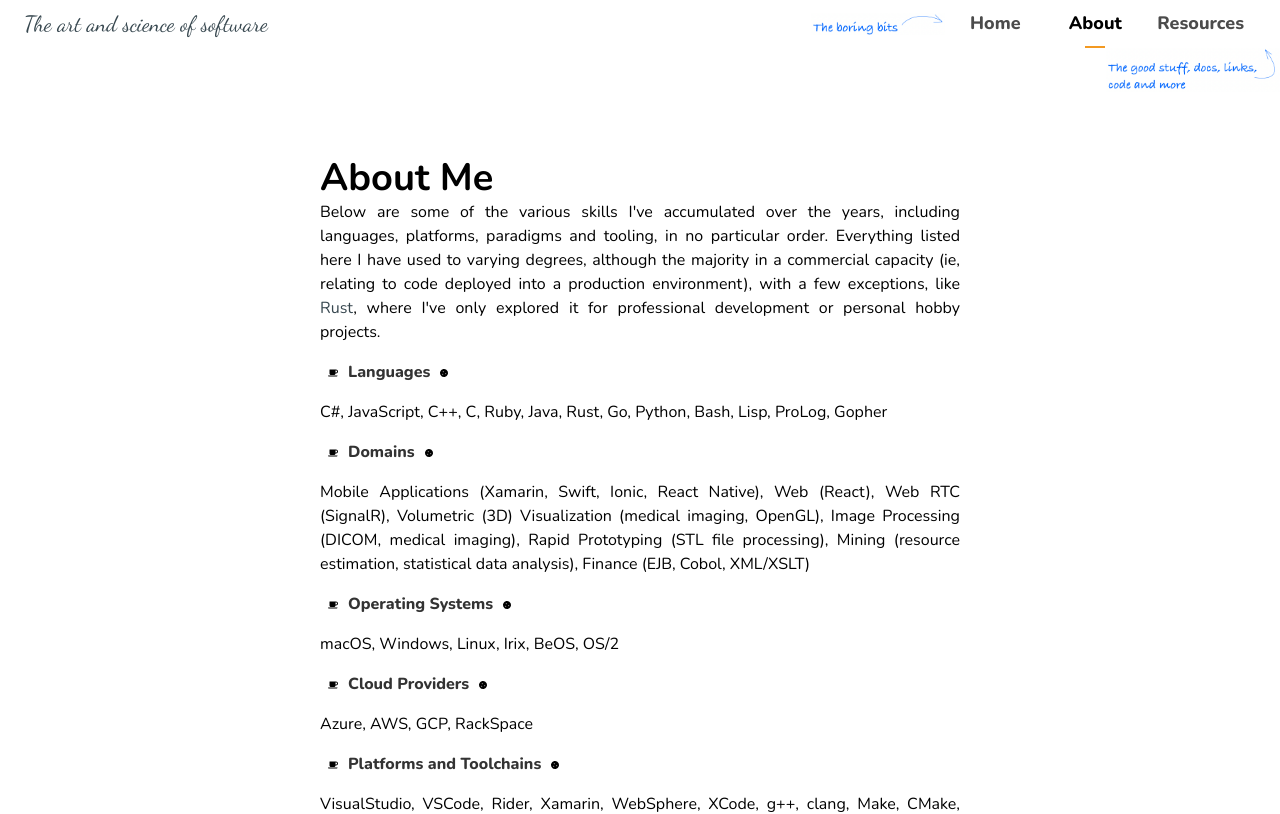
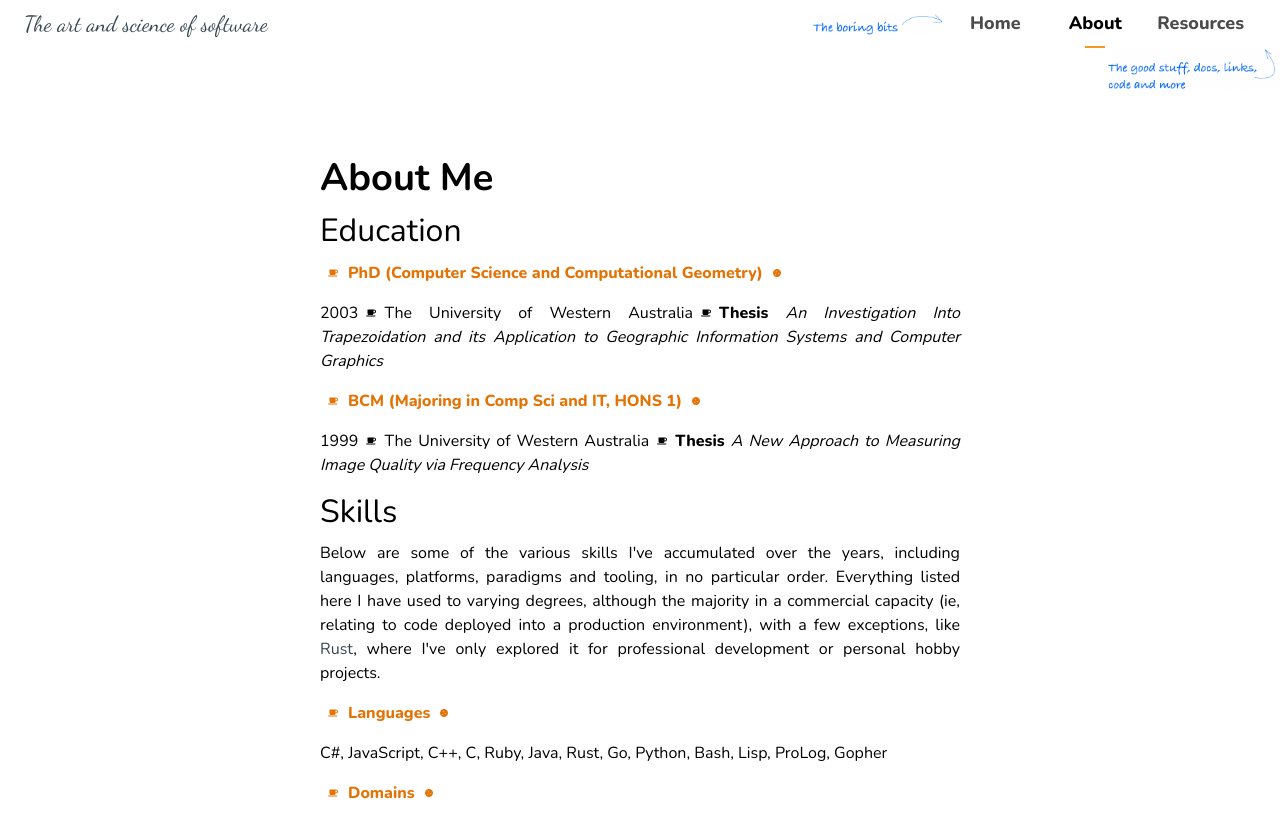
Before and after one commit to GianLorenzetto/zendibbler-react, a React (Create React App) app: page /about in a window 1280 px wide. Shown: the top 814 px of the page. Built offline with nearby package versions, Linux system fonts and the light colour scheme.

Commit message:
Added detail to About page
Tweaked theme heading styles and adjusted the highlight / active colour

```diff
--- a/src/App.tsx
+++ b/src/App.tsx
@@ -14,9 +14,11 @@ const theme = createMuiTheme({
     h1: {
       fontSize: 38,
       fontWeight: "bold",
+      paddingBottom: "12px",
     },
     h2: {
       fontSize: 32,
+      paddingBottom: "10px",
     },
     h3: {
       fontSize: 28,
--- a/src/components/Heading.tsx
+++ b/src/components/Heading.tsx
@@ -16,7 +16,7 @@ import {
 const BoldText = styled.span`
   font-weight: 800;
   font-size: 1rem;
-  color: #333;
+  color: #e47306;
 `;
 
 const useStyles = makeStyles((theme: Theme) =>
@@ -31,12 +31,14 @@ const useStyles = makeStyles((theme: Theme) =>
       fontSize: "8px",
       paddingLeft: 8,
       paddingRight: 10,
-      paddingBottom: 1.5,
+      paddingBottom: 2,
+      color: "#e47306",
     },
     cookie: {
       fontSize: "8px",
       paddingLeft: 10,
-      paddingBottom: 1.5,
+      paddingBottom: 2,
+      color: "#e47306",
     }
   })
 );
--- a/src/components/NavBar.tsx
+++ b/src/components/NavBar.tsx
@@ -28,7 +28,7 @@ const useStyles = makeStyles((theme: Theme) =>
       fontWeight: 700,
     },
     activeButton: {
-      color: "#eb7706",
+      color: "#e47306",
       fontSize: 20,
       fontWeight: 700,
     },
--- a/src/pages/About.tsx
+++ b/src/pages/About.tsx
@@ -10,7 +10,10 @@ import {
 } from "@material-ui/core";
 import Heading from "../components/Heading"
 import styled from "styled-components";
-import { Code } from "@material-ui/icons";
+import {
+  faCoffee,
+} from "@fortawesome/free-solid-svg-icons";
+import { FontAwesomeIcon } from "@fortawesome/react-fontawesome";
 
 export const RustLangLink = () => {
   return (
@@ -23,6 +26,15 @@ export const RustLangLink = () => {
     </Link>
   );
 };
+
+const Bold = styled.span`
+  font-weight: 800;
+`;
+
+
+const Italics = styled.span`
+  font-style: italic;
+`;
 
 const useStyles = makeStyles((theme: Theme) =>
   createStyles({
@@ -43,8 +55,25 @@ const useStyles = makeStyles((theme: Theme) =>
     para: {
       textAlign: "justify",
     },
+    dot: {
+      paddingBottom: "2px",
+      paddingLeft: "8px",
+      paddingRight: "8px",
+      fontSize: "8px",
+    },
+    articleTitle: {
+      paddingLeft: "8px",
+
+    }
   })
 );
+
+export const Dot = () => {
+  const classes = useStyles();
+  return (
+  <FontAwesomeIcon icon={faCoffee} className={classes.dot} />
+  )
+}
 
 function About() {
   const classes = useStyles();
@@ -62,6 +91,22 @@ function About() {
       >
         <Grid item xs={9} md={6}>
           <Typography variant="h1">About Me</Typography>
+
+          <Typography variant="h2">Education</Typography>
+
+          <Heading title="PhD (Computer Science and Computational Geometry)"></Heading>
+          <Typography variant="body1" paragraph className={classes.para}>
+          2003<Dot />The University of Western Australia<Dot /><Bold>Thesis</Bold>{" "}<Italics>An Investigation Into Trapezoidation and its
+            Application to Geographic Information Systems and Computer Graphics</Italics>
+          </Typography>
+
+
+          <Heading title="BCM (Majoring in Comp Sci and IT, HONS 1)"></Heading>
+          <Typography variant="body1" paragraph className={classes.para}>
+          1999<Dot />The University of Western Australia<Dot /><Bold>Thesis</Bold>{" "}<Italics>A New Approach to Measuring Image Quality via Frequency Analysis</Italics>
+          </Typography>
+
+          <Typography variant="h2">Skills</Typography>
           <Typography variant="body1" paragraph className={classes.para}>
             Below are some of the various skills I've accumulated over the years, including languages,
              platforms, paradigms and tooling, in no particular order. Everything listed here I have
@@ -79,6 +124,10 @@ function About() {
             Volumetric (3D) Visualization (medical imaging, OpenGL), Image Processing (DICOM, medical imaging),
             Rapid Prototyping (STL file processing), Mining (resource estimation, statistical data analysis),
             Finance (EJB, Cobol, XML/XSLT)
+          </Typography>
+          <Heading title="Paradigms, Methodolgies and Practices" />
+          <Typography variant="body1" paragraph className={classes.para}>
+            Design Patterns, Design Thinking, Systems Thinking, TDD, DDD, BDD, agile, lean, XP
           </Typography>
           <Heading title="Operating Systems" />
           <Typography variant="body1" paragraph className={classes.para}>
@@ -98,10 +147,7 @@ function About() {
           <Typography variant="body1" paragraph className={classes.para}>
             Azure Pipelines, Octopus Deploy, TeamCity, Jenkins, AWS CodeBuild
           </Typography>
-          <Heading title="Paradigms, Methodolgies and Practices" />
-          <Typography variant="body1" paragraph className={classes.para}>
-            Design Patterns, Design Thinking, Systems Thinking, TDD, DDD, BDD, agile, lean, XP
-          </Typography>
+
         </Grid>
       </Grid>
     </div>
--- a/src/pages/Home.tsx
+++ b/src/pages/Home.tsx
@@ -93,9 +93,9 @@ function Home() {
             In my current role as a Managing Consultant with{" "}<PurpleLink />, I get to focus on uplifting
             both our internal and customer teams. I'm especially passionate about working in highly
             collaborative, cross-functional teams, including client domain experts to unearth innovative, but
-            inherently valuable software. My current focus is on helping teams understand the benefits of
-            iterative and incremental delivery, best practices in DevSecOps and coaching them on how to improve
-            their software delivery processes and practices.
+            inherently valuable and human-centred software. My current focus is on helping teams understand the
+            benefits of iterative and incremental delivery, best practices in DevSecOps and coaching them on how
+            to improve their software delivery processes and practices.
           </Typography>
         </Grid>
       </Grid>
```
